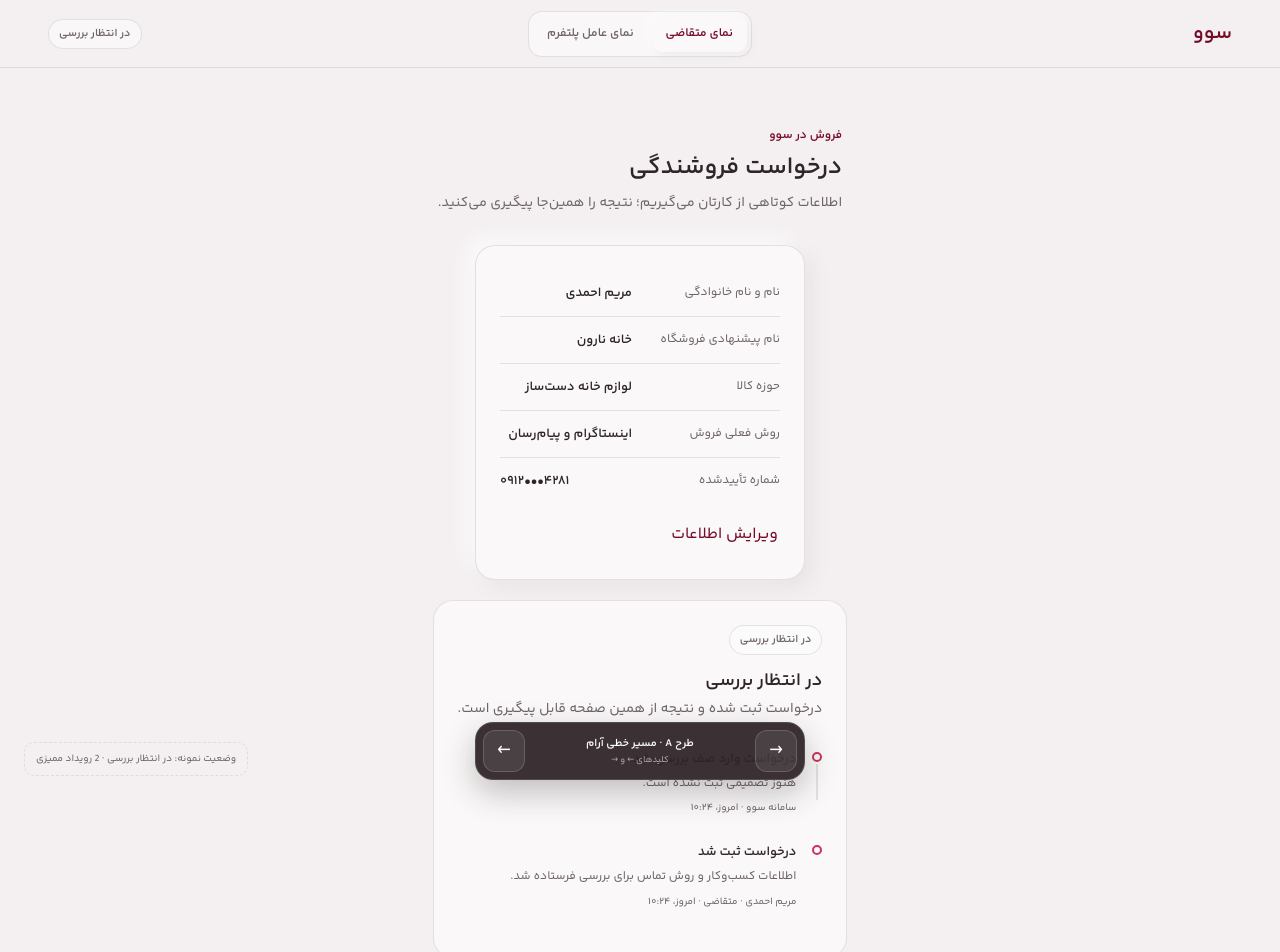
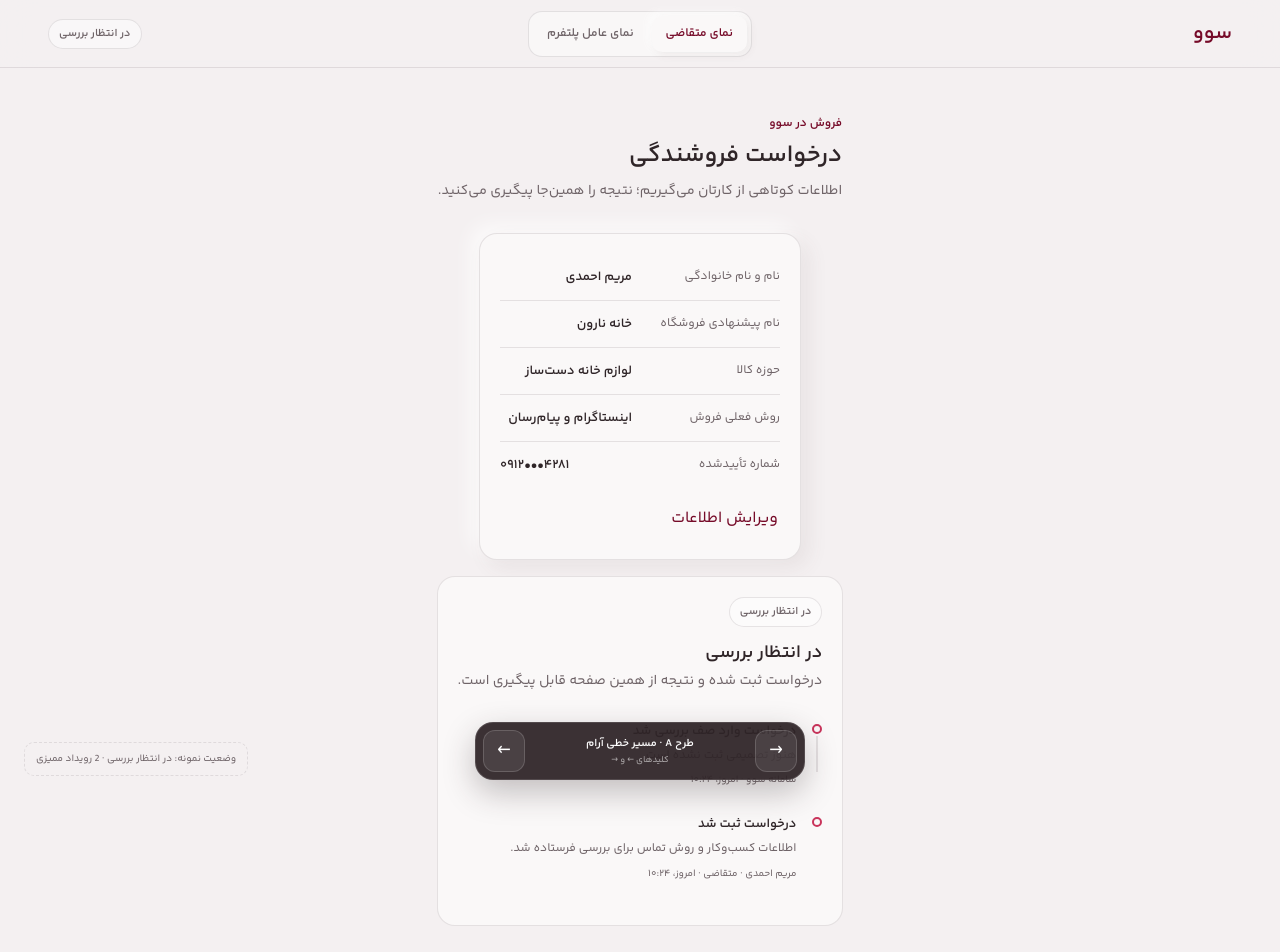
Before and after one commit to Mahaan-Amr/sevomart, a Next.js app in the folder apps/web/: page /prototype/seller-application in a window 1280 px wide. Shown: the top 952 px of the page. Built offline with nearby package versions, Linux system fonts and the light colour scheme.

Commit message:
refactor: compact seller review prototype

```diff
--- a/apps/web/src/app/(seller)/prototype/seller-application/prototype.module.css
+++ b/apps/web/src/app/(seller)/prototype/seller-application/prototype.module.css
@@ -168,14 +168,14 @@
 }
 
 .applicantA {
-  width: min(100%, 620px);
+  width: min(100%, 560px);
   margin: 0 auto;
-  padding-block-start: 54px;
+  padding-block-start: 42px;
 }
 
 .linearForm {
-  padding: 24px;
-  border-radius: 20px;
+  padding: 20px;
+  border-radius: 18px;
   box-shadow:
     8px 8px 20px var(--shadow-neutral-soft),
     -8px -8px 20px var(--shadow-highlight);
@@ -225,9 +225,9 @@
 }
 
 .applicantDecision {
-  margin-block-start: 20px;
-  padding: 24px;
-  border-radius: 20px;
+  margin-block-start: 16px;
+  padding: 20px;
+  border-radius: 18px;
 }
 
 .statusLead {
@@ -325,12 +325,17 @@
 }
 
 .agentA {
+  direction: ltr;
   display: grid;
-  grid-template-columns: 300px minmax(0, 1fr);
-  gap: 24px;
-  width: min(100%, 1200px);
+  grid-template-columns: 260px minmax(0, 1fr);
+  gap: 16px;
+  width: min(100%, 1060px);
   margin: 0 auto;
-  padding-block-start: 32px;
+  padding-block-start: 24px;
+}
+
+.agentA > * {
+  direction: rtl;
 }
 
 .queueRail {
@@ -346,7 +351,7 @@
   align-items: center;
   justify-content: space-between;
   gap: 12px;
-  padding: 18px;
+  padding: 14px;
   border-block-end: 1px solid var(--color-divider);
 }
 
@@ -374,7 +379,7 @@
   display: grid;
   gap: 3px;
   width: 100%;
-  padding: 16px 18px;
+  padding: 12px 14px;
   border: 0;
   border-block-end: 1px solid var(--color-divider);
   background: transparent;
@@ -384,7 +389,7 @@
 }
 
 .queueRail > button span {
-  font-size: 13px;
+  font-size: 12px;
   font-weight: 600;
 }
 
@@ -401,13 +406,43 @@
 
 .reviewColumn {
   display: grid;
-  gap: 20px;
+  gap: 16px;
 }
 
 .caseContent,
 .decisionPanel {
-  padding: clamp(20px, 4vw, 30px);
-  border-radius: 20px;
+  padding: clamp(18px, 3vw, 22px);
+  border-radius: 18px;
+}
+
+.agentA .caseTitleRow h1 {
+  font-size: 20px;
+}
+
+.agentA .caseTitleRow p,
+.agentA .evidence p {
+  font-size: 12px;
+}
+
+.agentA .facts > div {
+  padding-block: 10px;
+}
+
+.agentA .facts dt {
+  font-size: 11px;
+}
+
+.agentA .facts dd {
+  font-size: 12px;
+}
+
+.agentA .evidence {
+  margin-block-start: 18px;
+}
+
+.agentA .evidence h2,
+.agentA .decisionHeading h2 {
+  font-size: 14px;
 }
 
 .caseTitleRow,
```
